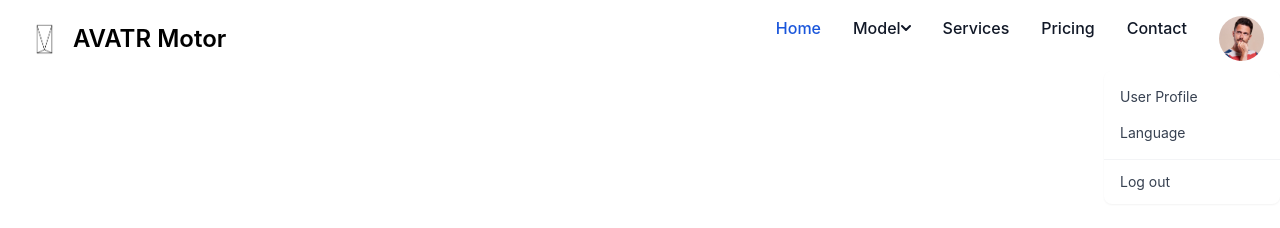
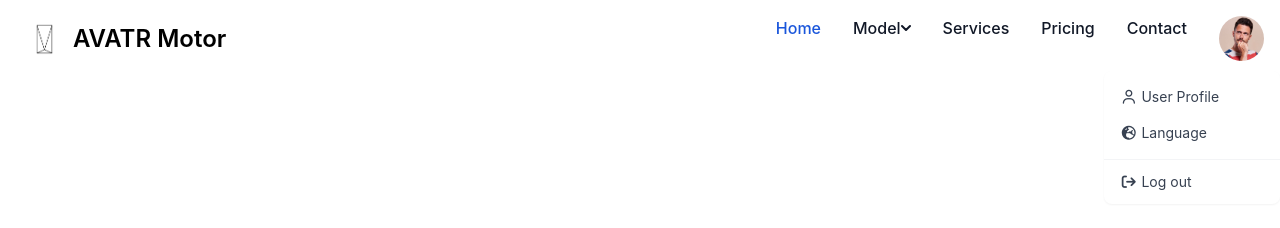
Before and after one commit to chanreaksmeyleng/hw23, a website: page homepage.html in a window 1280 px wide. Both pictures are taken after a click on the button 1241 px from the left and 38 px from the top of the page. Drawn offline with nearby package versions, Linux system fonts and the light colour scheme.

Commit message:
first commit

```diff
--- a/homepage.html
+++ b/homepage.html
@@ -7,6 +7,7 @@
       href="https://cdn.jsdelivr.net/npm/flowbite@3.1.2/dist/flowbite.min.css"
       rel="stylesheet"
     />
+    <link rel="stylesheet" href="https://cdnjs.cloudflare.com/ajax/libs/font-awesome/7.0.1/css/all.min.css">
     <title>AVATR Global</title>
   </head>
   <body>
@@ -183,14 +184,18 @@
                       <a
                         href="#"
                         class="block px-4 py-2 hover:bg-gray-100 dark:hover:bg-gray-600 dark:hover:text-white"
-                        >User Profile</a
+                        >
+                        <i class="fa-regular fa-user"></i>
+                        User Profile</a
                       >
                     </li>
                     <li>
                       <a
                         href="#"
                         class="block px-4 py-2 hover:bg-gray-100 dark:hover:bg-gray-600 dark:hover:text-white"
-                        >Language</a
+                        >
+                        <i class="fa-solid fa-earth-europe"></i>
+                        Language</a
                       >
                     </li>
                   </ul>
@@ -199,7 +204,9 @@
                       href="#"
                       onclick="logout()"
                       class="block px-4 py-2 text-sm text-gray-700 hover:bg-gray-100 dark:hover:bg-gray-600 dark:text-gray-200 dark:hover:text-white"
-                      >Log out</a
+                      >
+                      <i class="fa-solid fa-arrow-right-from-bracket"></i>
+                      Log out</a
                     >
                   </div>
                 </div>
```
